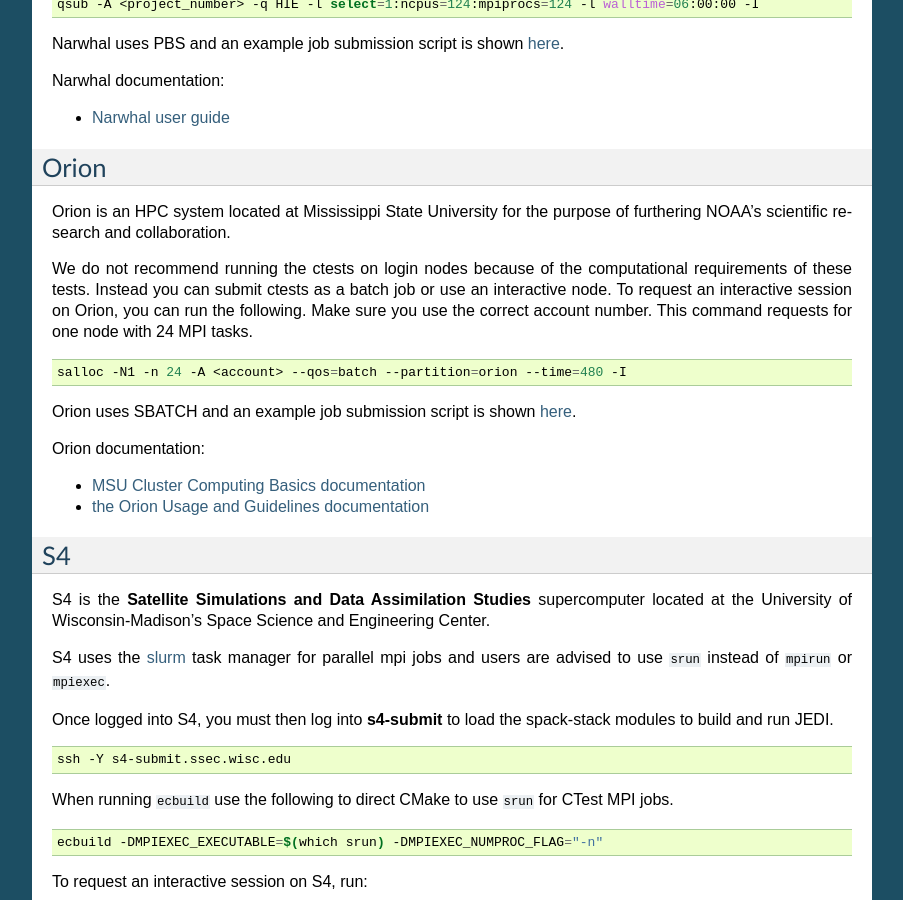
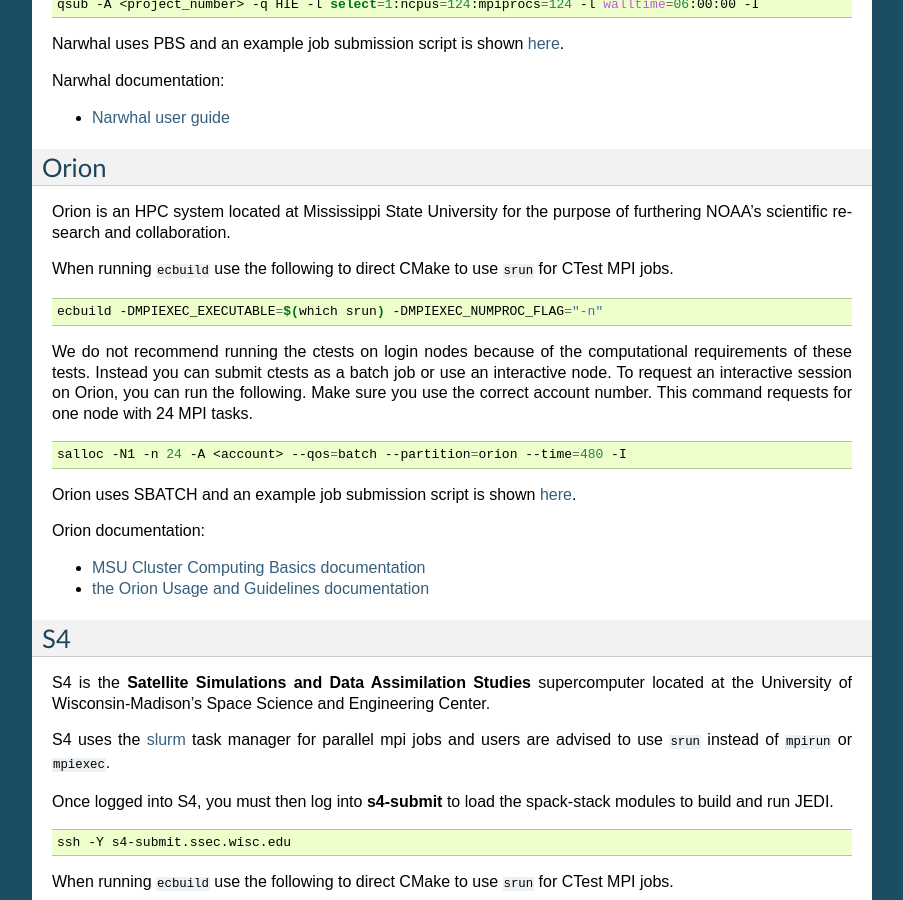
Before and after one commit to JCSDA/jedi-docs, a Sphinx documentation site: the page built from docs/using/running_skylab/HPC_users_guide.rst, in a window 1280 px wide and 900 px high, scrolled down 6213 px. Shown: the whole window, without its empty margins (198-1101 px from the left). Built offline with Sphinx 7.4.7, drawn with Linux system fonts in a browser that asks for light colours.

Commit message:
Update instructions for Orion setup (#833)
* Added instruction to use "srun" for ctest on Orion.

* Minor cleanup in formatting.

```diff
--- a/docs/using/running_skylab/HPC_users_guide.rst
+++ b/docs/using/running_skylab/HPC_users_guide.rst
@@ -329,6 +329,12 @@
 
 Orion is an HPC system located at Mississippi State University for the purpose of furthering NOAA’s scientific research and collaboration.
 
+When running :code:`ecbuild` use the following to direct CMake to use :code:`srun` for CTest MPI jobs.
+
+.. code-block:: bash
+
+   ecbuild -DMPIEXEC_EXECUTABLE=$(which srun) -DMPIEXEC_NUMPROC_FLAG="-n"
+
 We do not recommend running the ctests on login nodes because of the computational requirements of these tests. Instead you can submit ctests as a batch job or use an interactive node. To request an interactive session on Orion, you can run the following. Make sure you use the correct account number. This command requests for one node with 24 MPI tasks.
 
 .. code-block:: bash
```
